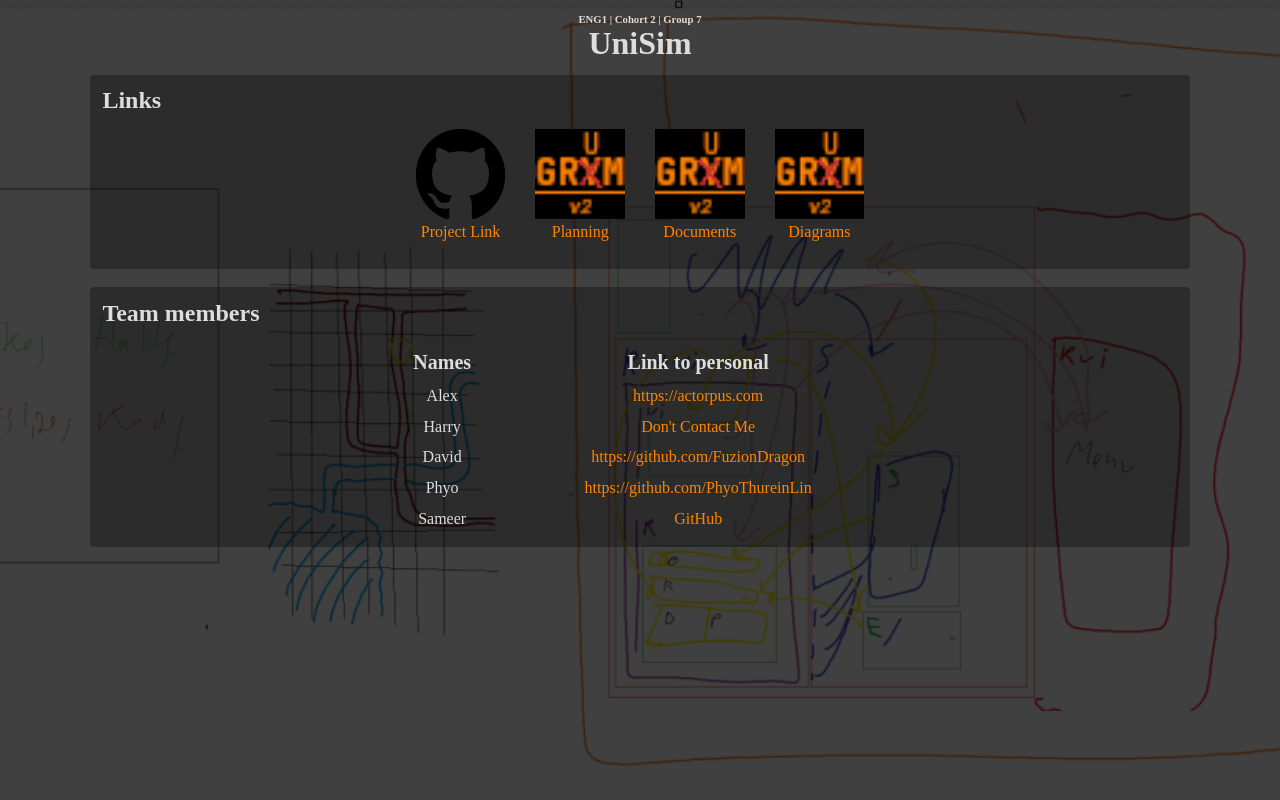
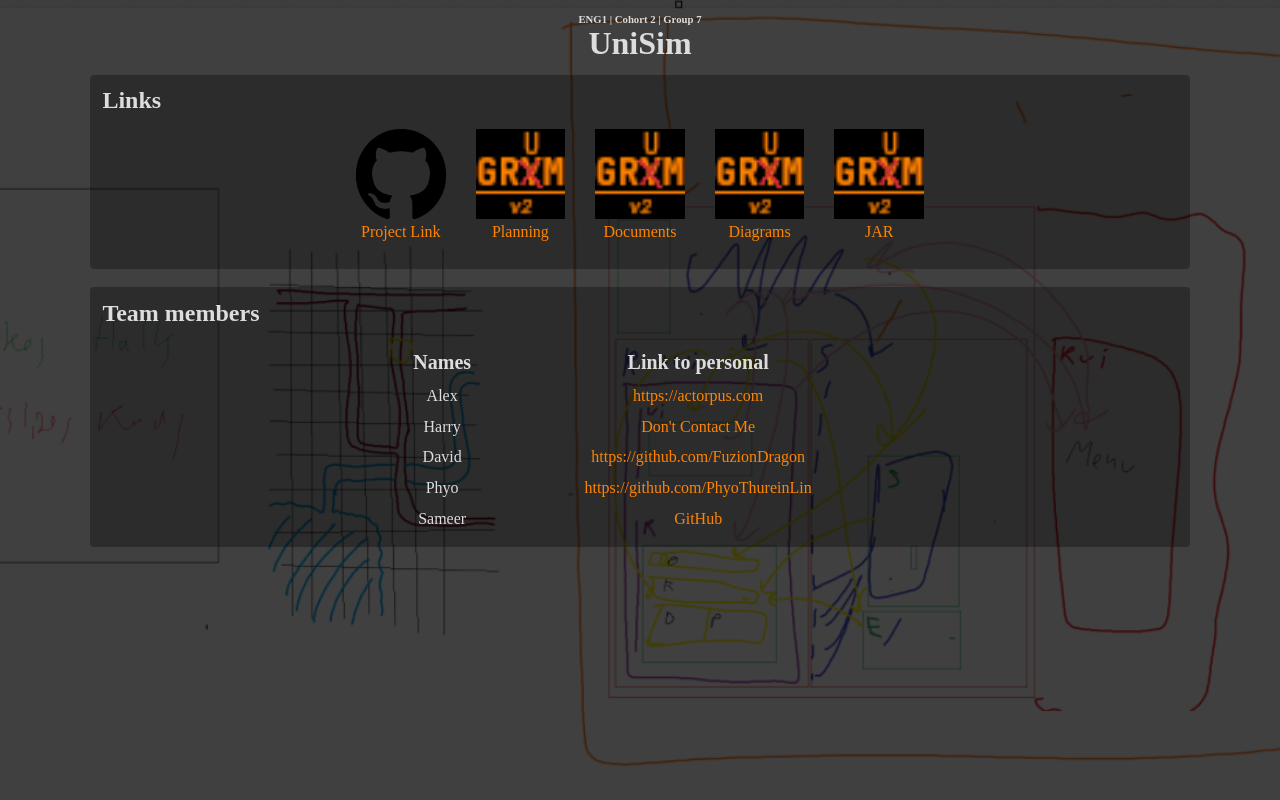
Before and after one commit to GRUMv2/GRUMv2.github.io, a plain HTML site: page index.html in a window 1280 px wide. Drawn offline with Linux system fonts and the light colour scheme.

Commit message:
fix link & add missing jar

```diff
--- a/index.html
+++ b/index.html
@@ -15,7 +15,7 @@
         <h2>Links</h2>
         <div id="linktable">
           <div>
-            <a id="link" href="https://github.com/GRUMv2/GRUMv2.github.io">
+            <a id="link" href="https://github.com/GRUMv2/GRUMv2">
               <div id="item">
                 <img id="itemimg" src="./assets/github.png" alttext="Project Link">
                 <p id="itemname">Project Link</p>
@@ -43,6 +43,14 @@
               <div id="item">
                 <img id="itemimg" src="./assets/favicon.ico" alttext="Diagrams">
                 <p id="itemname">Diagrams</p>
+              </div>
+            </a>
+          </div>
+          <div>
+            <a id="link" href="./assets/grymV2.jar">
+              <div id="item">
+                <img id="itemimg" src="./assets/favicon.ico" alttext="JAR">
+                <p id="itemname">JAR</p>
               </div>
             </a>
           </div>
```
